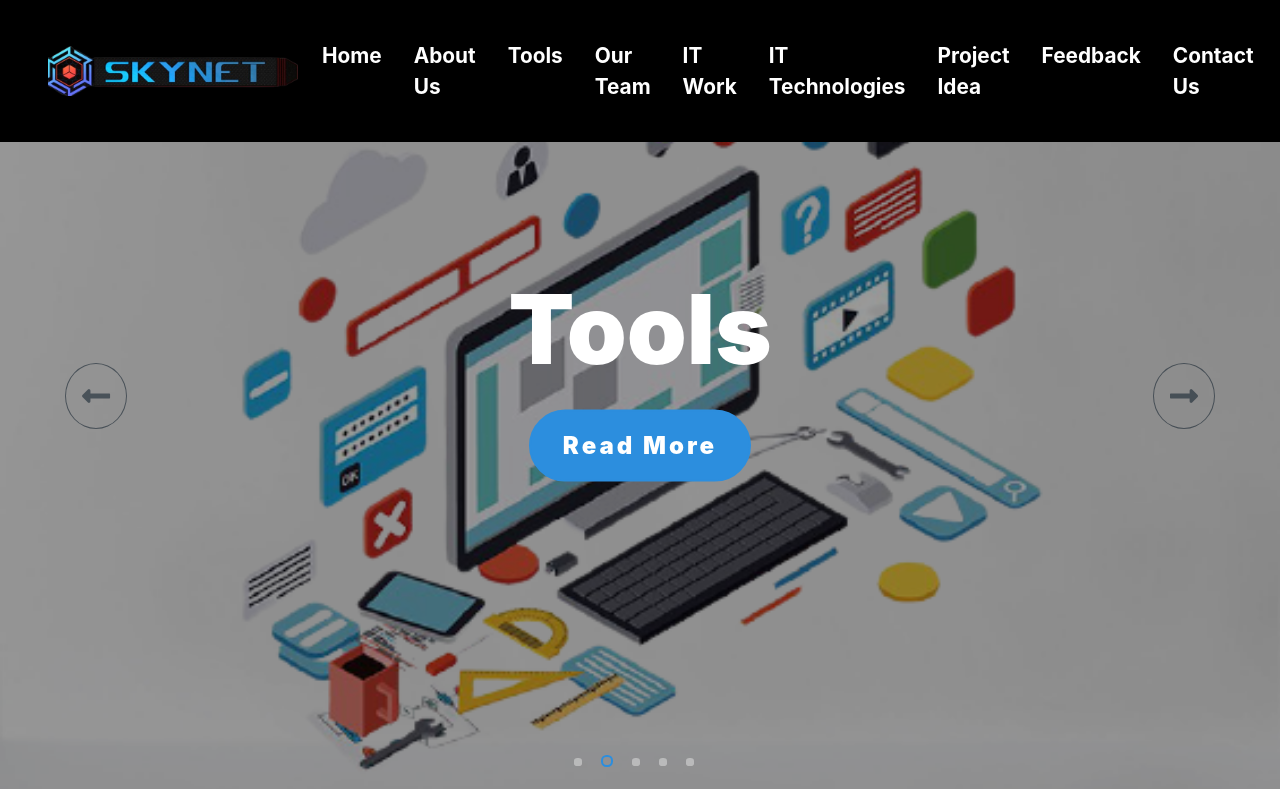
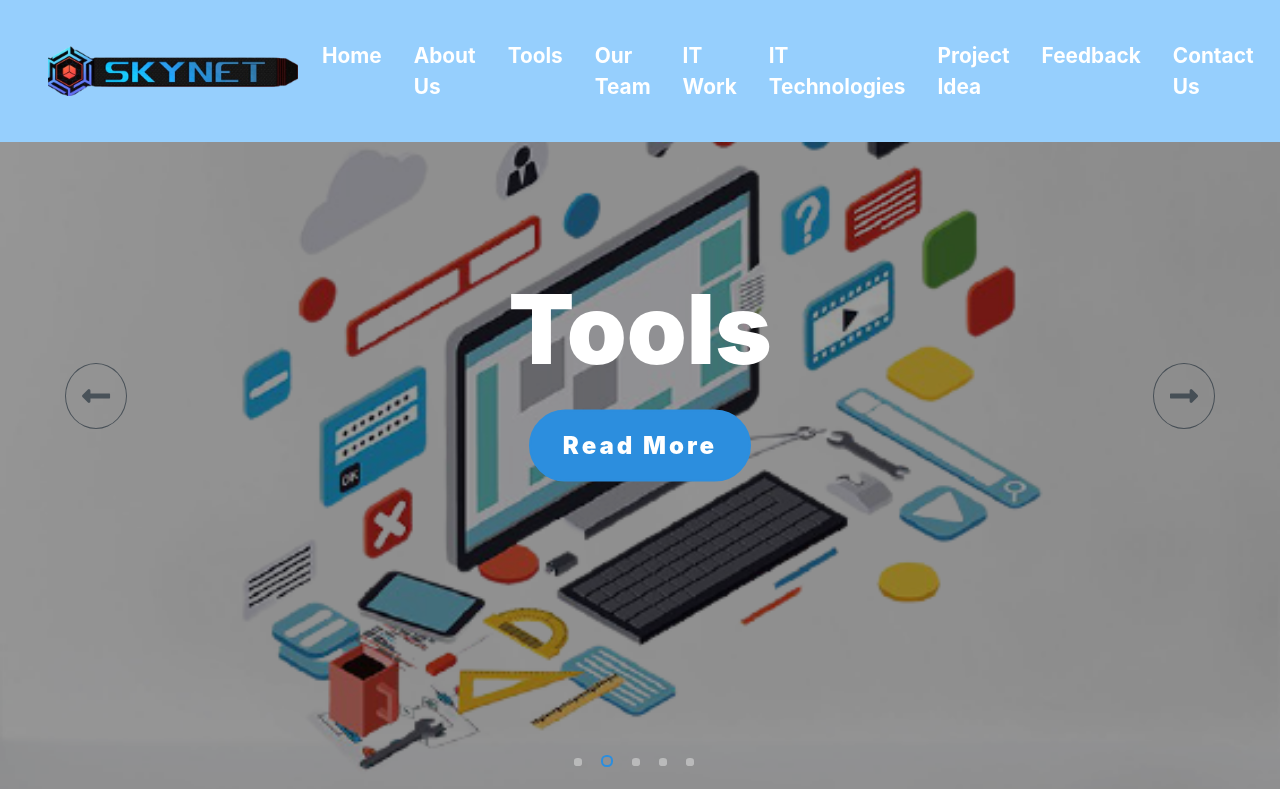
Before and after one commit to VNeseTalkingBush/github_asm_2, a plain HTML site: page index.html in a window 1280 px wide. Shown: the top 789 px of the page. Drawn offline with nearby package versions, Linux system fonts and the light colour scheme.

Commit message:
change navbar toggler color

```diff
--- a/css/style.css
+++ b/css/style.css
@@ -78,7 +78,7 @@ svg {
 }
 
 .header {
-  background-color: rgb(0, 0, 0);
+  background-color: rgb(150, 207, 253);
   position: fixed;
   top: 0;
   left: 0;
--- a/index.html
+++ b/index.html
@@ -47,6 +47,7 @@
           <img src="./image/logo.png" alt="" />
         </a>
         <button
+          style="color: #ffffff;"
           class="navbar-toggler"
           type="button"
           data-toggle="collapse"
```
